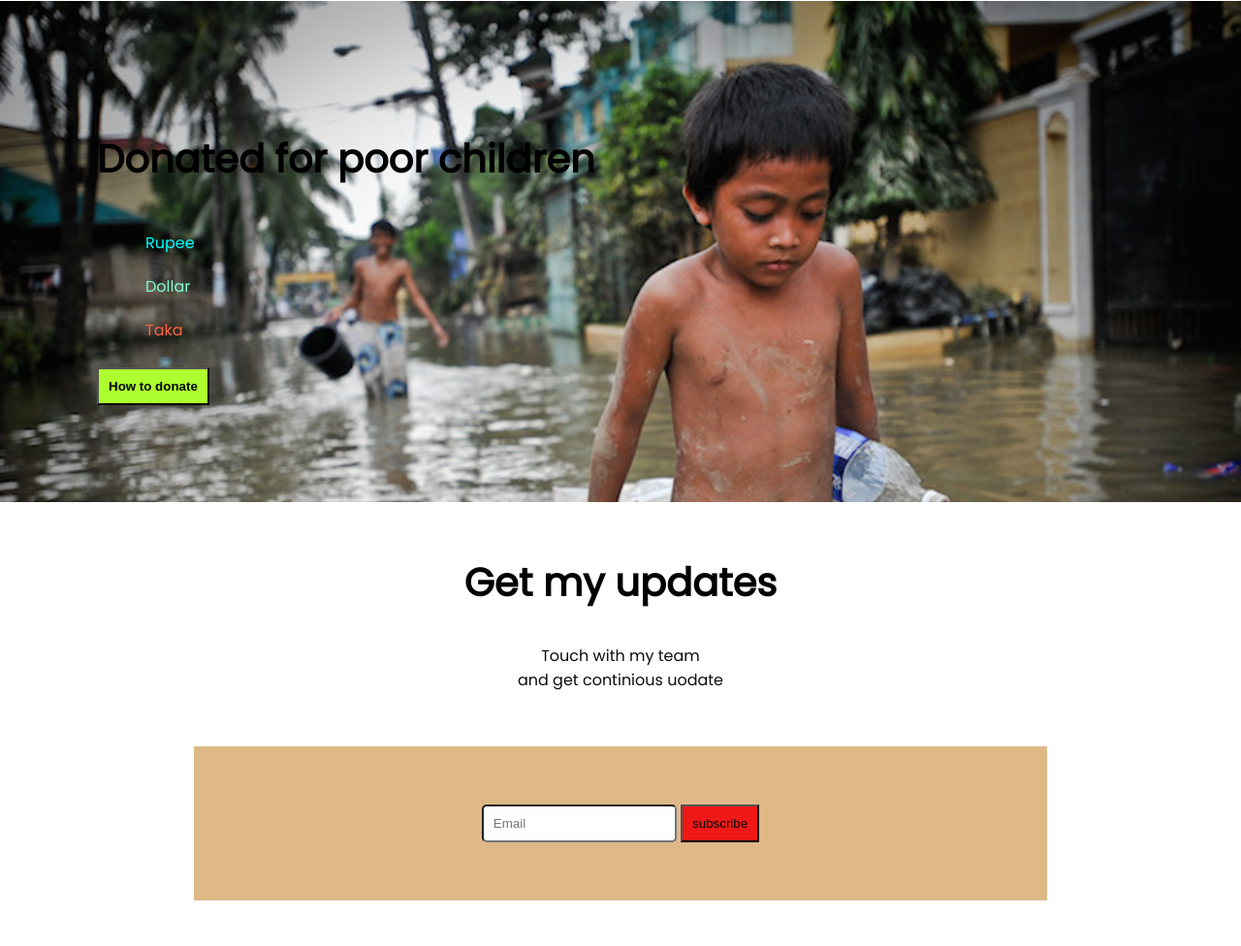
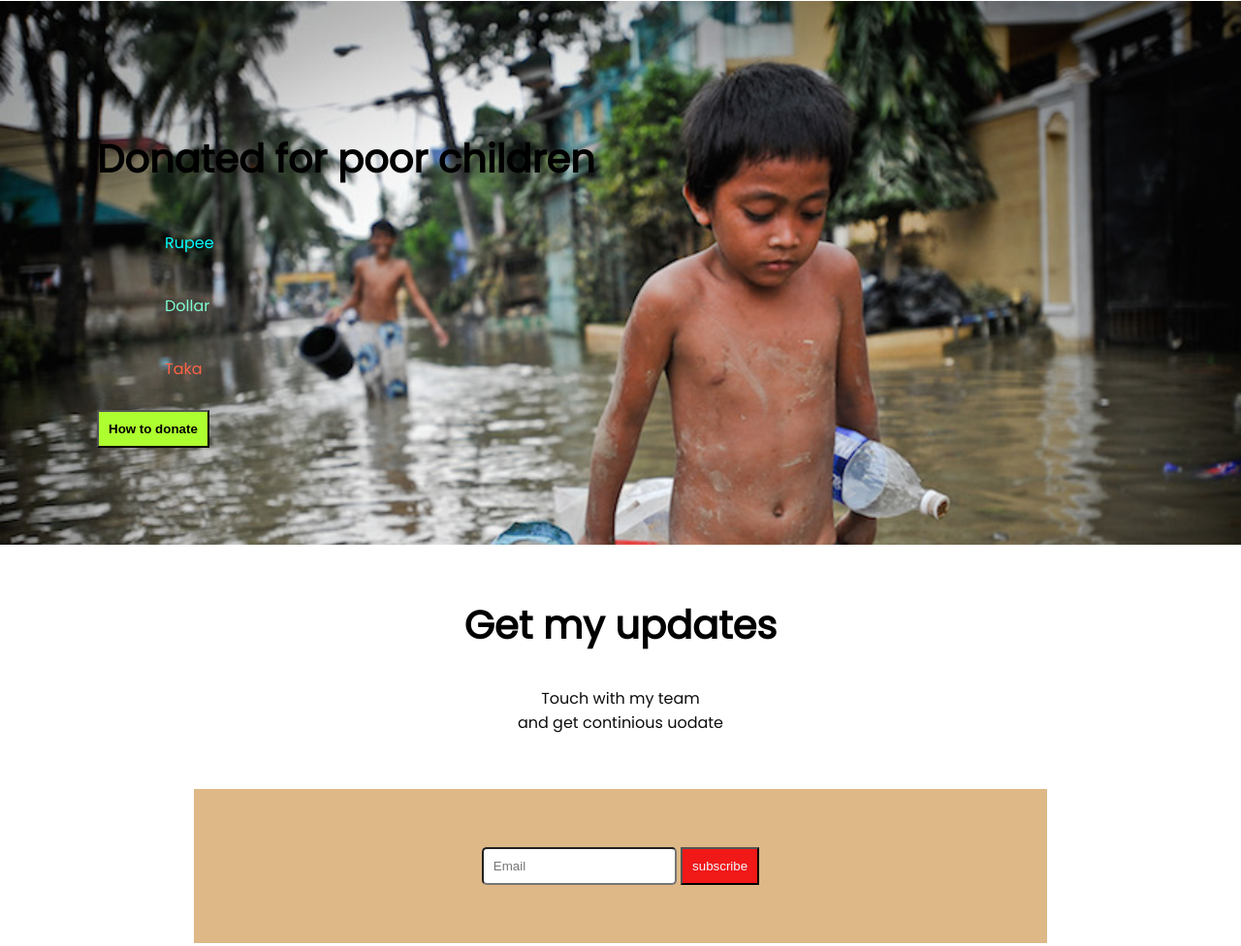
Before and after one commit to apurbamondal1/assignment-1, a plain HTML site: page index.html in a window 1280 px wide. Shown: the part 1266-2242 px from the top of the page at 97% size. Drawn offline with Linux system fonts and the light colour scheme.

Commit message:
almost done

```diff
--- a/style.css
+++ b/style.css
@@ -99,18 +99,18 @@ margin: 20px 20px;
 }
 .rupee{
     color: aqua;
-    margin: 20px%;
+    margin: 20px;
     padding: 10px 10px 10px;
 }
 .dollar{
    color: aquamarine;
-   margin: 20px%;
-   padding: 10px 10px 10px
+   margin: 20px;
+   padding: 10px 10px 10px;
 }
 .Taka{
 color: tomato;
-margin: 20px%;
-padding: 10px 10px 10px
+margin: 20px;
+padding: 10px 10px 10px;
 }
 .new{
     background-image: url(images/donation9.jpg);
@@ -145,12 +145,12 @@ margin-right: 200px;
     margin: 10px;
     padding: 10px 10px;
    margin-left: 0%;
-   color aliceblue
+   color: aliceblue;
 }
 .last-input{
     margin: 10px;
     padding: 10px 10px;
-   margin-right: 0%;
+   margin-right: 0px;
    border-radius: 5px 5px 5px 5px;
 }
 .footer{
```
